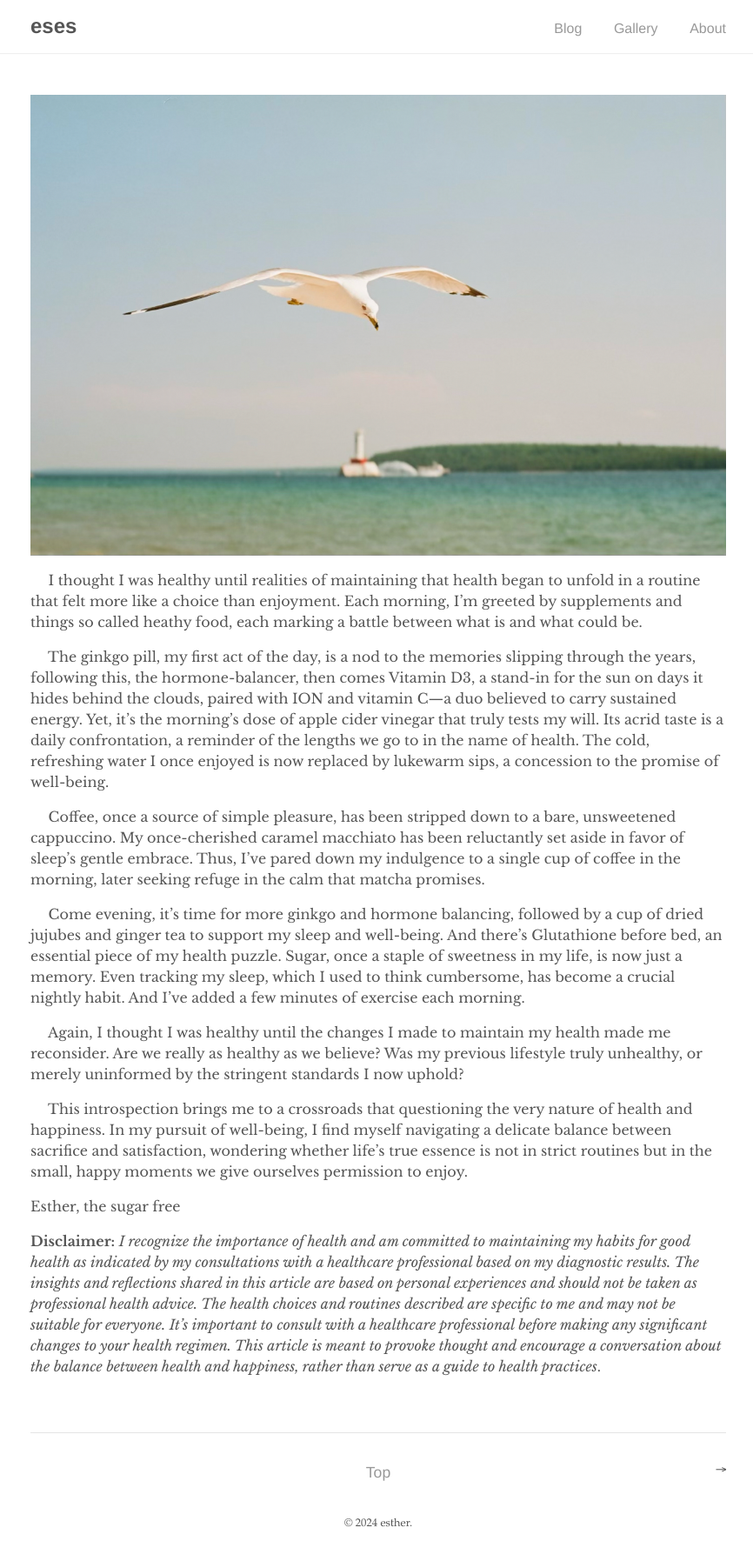
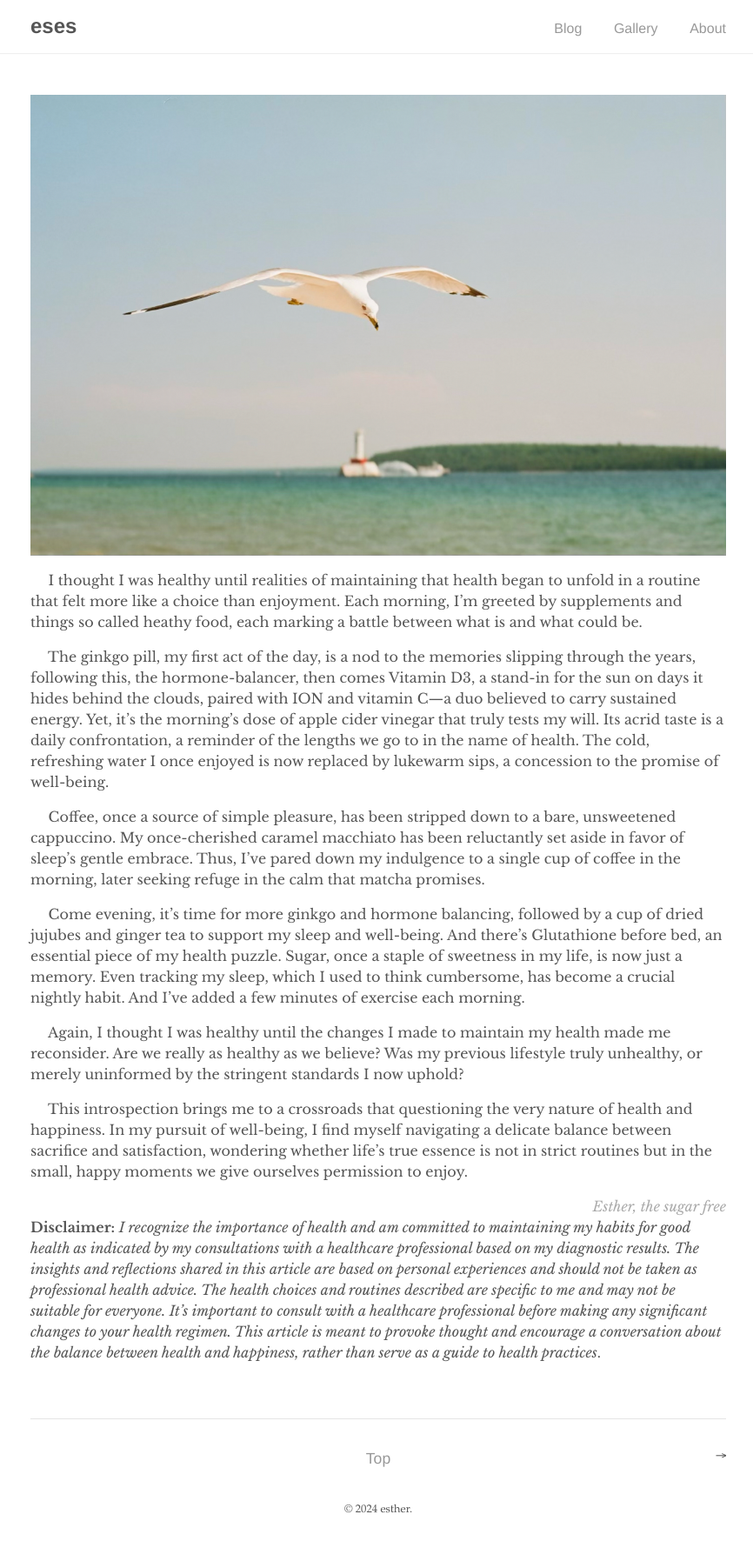
Before and after one commit to eses-corner/eses-corner.github.io, a Jekyll site: the page built from _posts/2024-02-14-the-wellness-paradox.md, in a window 1280 px wide. Shown: the whole page at 87% size, without its empty margins (205-1071 px from the left). Built offline with Jekyll 4.4.1, drawn with Linux system fonts in a browser that asks for light colours; comment, search, counter and statistics services are not loaded.

Commit message:
update blog

```diff
--- a/_posts/2024-02-14-the-wellness-paradox.md
+++ b/_posts/2024-02-14-the-wellness-paradox.md
@@ -24,6 +24,9 @@ comments: false
 
 &emsp; This introspection brings me to a crossroads that questioning the very nature of health and happiness. In my pursuit of well-being, I find myself navigating a delicate balance between sacrifice and satisfaction, wondering whether life's true essence is not in strict routines but in the small, happy moments we give ourselves permission to enjoy.
 
-Esther, the sugar free
+<div class="post-info">
+Esther, the sugar free <br>
+</div>
+
 
 **Disclaimer:** _I recognize the importance of health and am committed to maintaining my habits for good health as indicated by my consultations with a healthcare professional based on my diagnostic results. The insights and reflections shared in this article are based on personal experiences and should not be taken as professional health advice. The health choices and routines described are specific to me and may not be suitable for everyone. It's important to consult with a healthcare professional before making any significant changes to your health regimen. This article is meant to provoke thought and encourage a conversation about the balance between health and happiness, rather than serve as a guide to health practices_.
```
